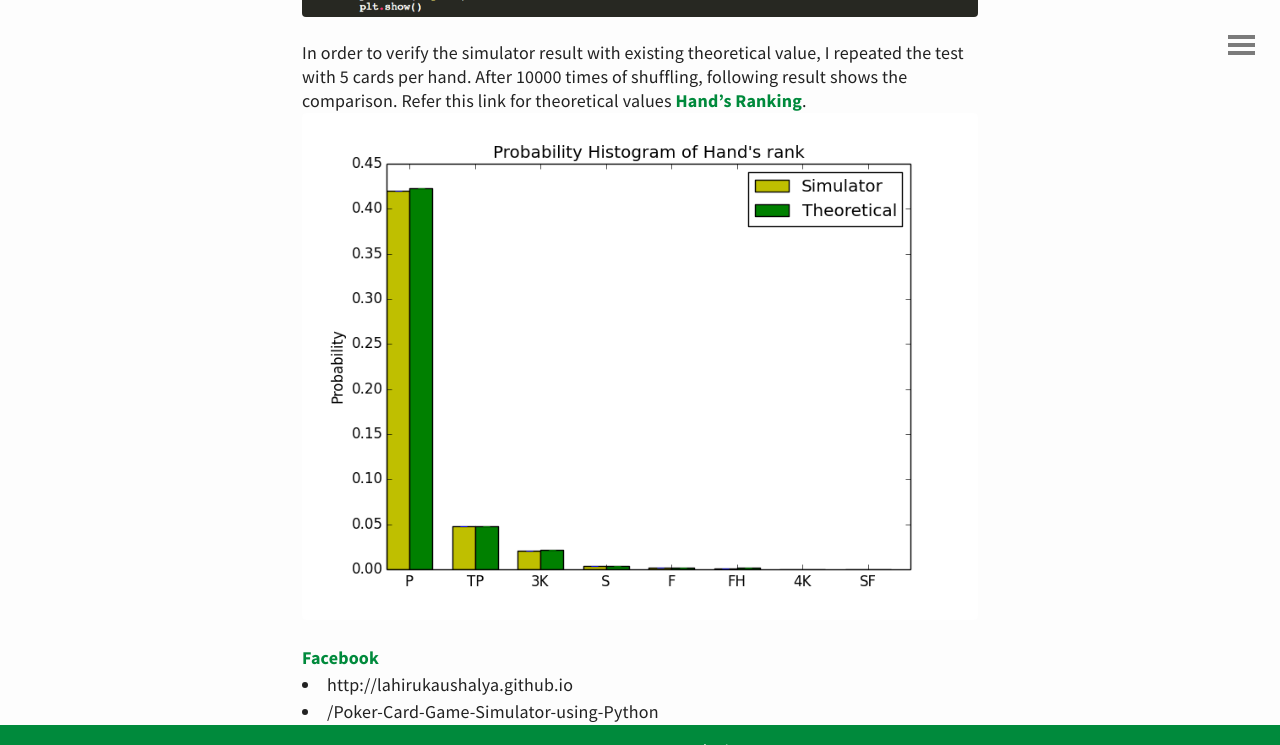
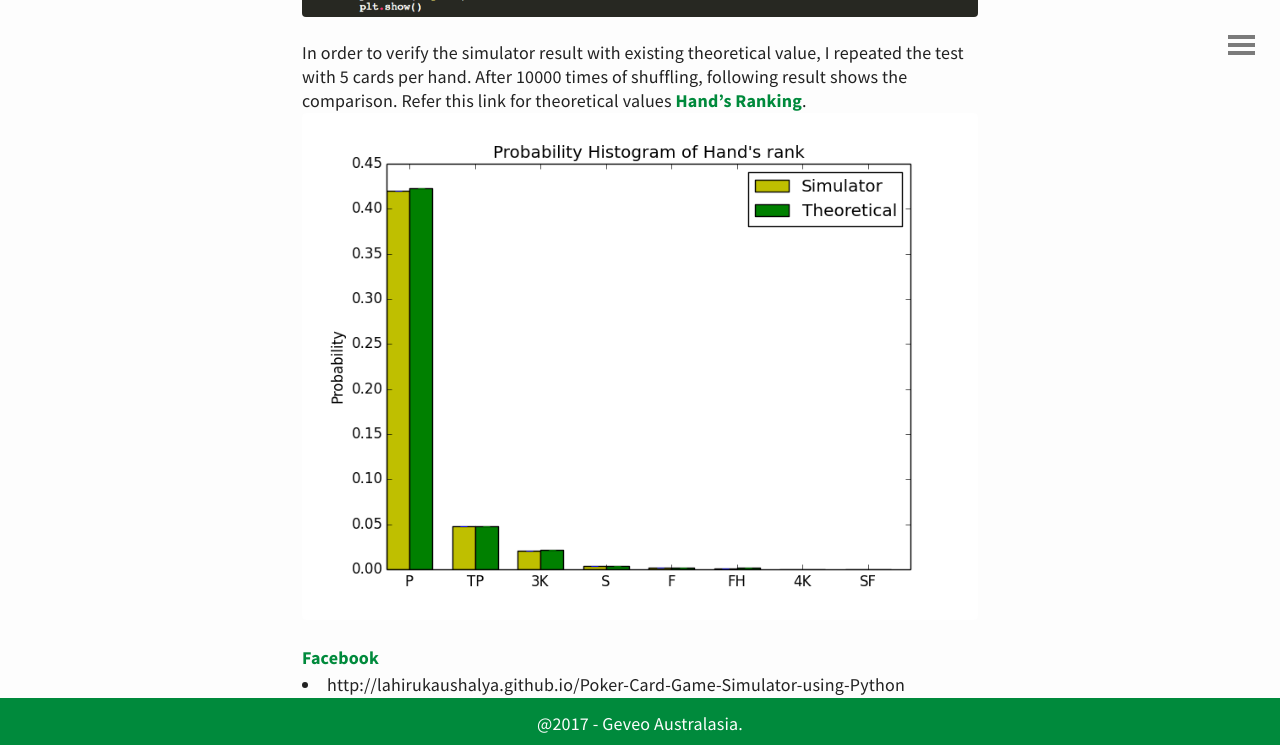
Before and after one commit to chamilc/blog, a Jekyll site: the page built from _posts/2017-05-03-Poker-Card-Game-Simulator-using-Python.md, in a window 1280 px wide and 900 px high, scrolled down 4030 px, cut to the strip 0-745 px from the top of the window. Built offline with Jekyll 4.4.1, drawn with Linux system fonts in a browser that asks for light colours; nearby versions of some CDN libraries; comment, search, counter and statistics services are not loaded.

Commit message:
Update post.html

```diff
--- a/_layouts/post.html
+++ b/_layouts/post.html
@@ -14,8 +14,7 @@ comments: true
 </article>
 
 <a href="https://facebook.com/sharer.php?u={{ site.url }}{{ page.url }}" rel="nofollow" target="_blank" title="Share on Facebook">Facebook</a>
-<li>{{ site.url }}</li>
-<li>{{ page.url }}</li>
+<li>{{ site.url }}{{ page.url }}</li>
 
 {% if page.comments != false and jekyll.environment == "production" %}
 
```
